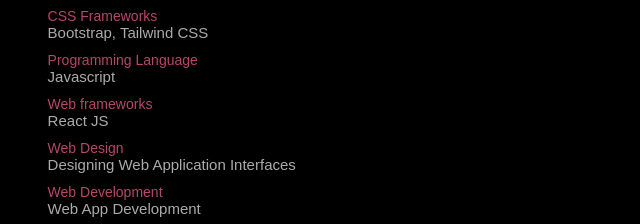
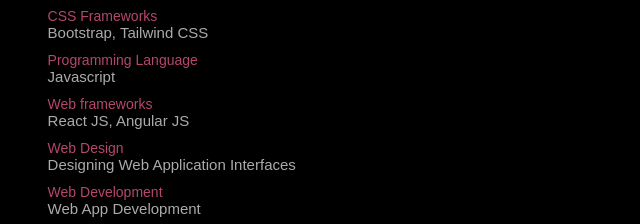
Before and after one commit to IJAHARKHAN/portfolio, a plain HTML site: page index.html in a window 1280 px wide. Shown: the part 1095-1319 px from the top of the page, 490-1130 px from the left. Drawn offline with Linux system fonts and the light colour scheme.

Commit message:
Update index.html

```diff
--- a/index.html
+++ b/index.html
@@ -63,7 +63,7 @@
                     <li><span>Technologies</span><br>HTML, CSS</li>
                     <li><span>CSS Frameworks</span><br>Bootstrap, Tailwind CSS</li>
                     <li><span>Programming Language</span><br>Javascript</li>
-                    <li><span>Web frameworks</span><br>React JS</li>
+                    <li><span>Web frameworks</span><br>React JS, Angular JS</li>
                     <li><span>Web Design</span><br>Designing Web Application Interfaces</li>
                     <li><span>Web Development</span><br>Web App Development</li>
                     <li><span>MS Office</span><br>Familiar with Microsoft Office</li>
```
